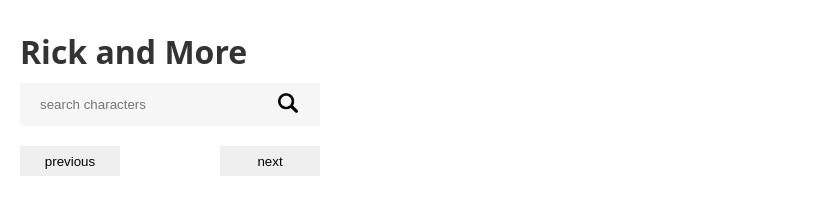
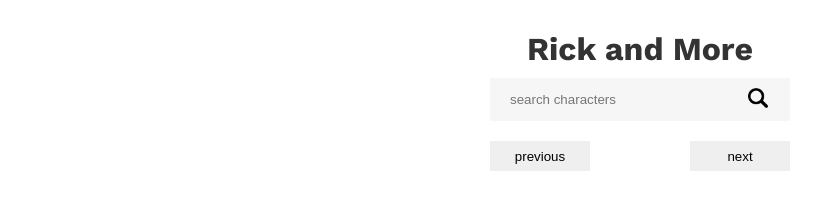
Before and after one commit to AdamKuzniarski/Rick-and-mortySinglePageApp, a website with bundled scripts: page index.html in a window 1280 px wide. Shown: the whole page, without its empty margins (0-833 px from the left). Built offline with nearby package versions, Linux system fonts and the light colour scheme; no server answers.

Commit message:
centerd and font on Work Sans changed

```diff
--- a/components/SearchBar/SearchBar.css
+++ b/components/SearchBar/SearchBar.css
@@ -4,6 +4,7 @@
 
 .search-bar {
   padding: 10px 20px;
+  font-family: "Work Sans", sans-serif;
   background-color: var(--color-secondary);
   display: grid;
   grid-template-columns: 1fr 24px;
--- a/index.html
+++ b/index.html
@@ -9,6 +9,14 @@
     <title>Rick and Morty Character Log</title>
     <link rel="stylesheet" href="./styles.css" />
     <script type="module" src="./index.js"></script>
+    <link rel="preconnect" href="https://fonts.googleapis.com" />
+    <link rel="preconnect" href="https://fonts.gstatic.com" crossorigin />
+    <link rel="preconnect" href="https://fonts.googleapis.com" />
+    <link rel="preconnect" href="https://fonts.gstatic.com" crossorigin />
+    <link
+      href="https://fonts.googleapis.com/css2?family=Work+Sans:ital,wght@0,100..900;1,100..900&display=swap"
+      rel="stylesheet"
+    />
   </head>
   <body>
     <h1 class="title">Rick and More</h1>
@@ -23,7 +31,11 @@
             placeholder="search characters"
             aria-label="character name"
           />
-          <button class="search-bar__button" data-js="search-button" aria-label="search for character">
+          <button
+            class="search-bar__button"
+            data-js="search-button"
+            aria-label="search for character"
+          >
             <img
               class="search-bar__icon"
               src="assets/magnifying-glass.png"
@@ -32,8 +44,7 @@
           </button>
         </form>
       </div>
-      <ul class="card-container" data-js="card-container">
-      </ul>
+      <ul class="card-container" data-js="card-container"></ul>
     </main>
     <nav class="navigation" data-js="navigation">
       <button class="button button--prev" data-js="button-prev">
--- a/styles.css
+++ b/styles.css
@@ -12,10 +12,15 @@
 :root {
   --color-primary: rgb(51, 51, 51);
   --color-secondary: #f6f6f6;
-  --font-family: system-ui;
+  --font-family: "Work Sans", sans-serif;
 }
 
 body {
+  display: flex;
+  flex-direction: column;
+  align-items: center;
+  height: 100vh;
+
   font-family: var(--font-family);
   color: var(--color-primary);
   padding: 20px;
```
